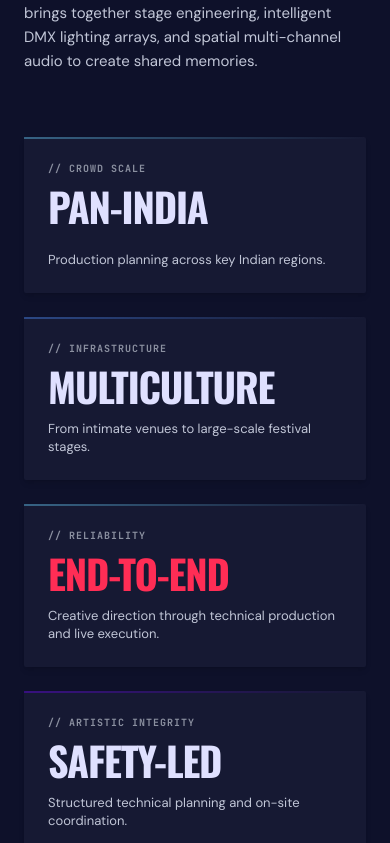
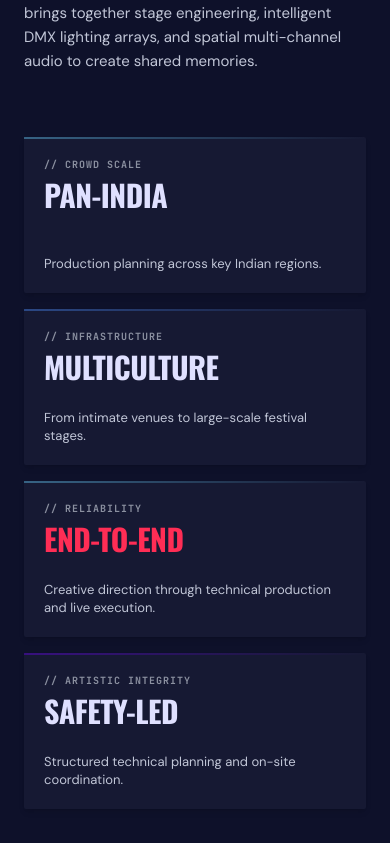
Before and after one commit to pixelcraftbyanirban-maker/Wave-Event-management, a Next.js app: page / in a window 390 px wide. Shown: the part 1441-2284 px from the top of the page. Built offline with nearby package versions, Linux system fonts and the light colour scheme.

Commit message:
fix(typography): scale telemetry block headings to prevent MULTICULTURE card overflow

```diff
--- a/components/BrandIntroduction.tsx
+++ b/components/BrandIntroduction.tsx
@@ -64,26 +64,26 @@ export default function BrandIntroduction() {
 
         {/* Telemetry Strip: 4 Critical Metric Blocks (Figma node 206:1047) */}
         <div
-          className="grid grid-cols-1 sm:grid-cols-2 lg:grid-cols-4 gap-6 pt-2"
+          className="grid grid-cols-1 sm:grid-cols-2 lg:grid-cols-4 gap-4 sm:gap-6 pt-2"
           data-node-id="206:1047"
           data-name="Telemetry Strip (4 Critical Metric Blocks)"
         >
           {telemetryBlocks.map((block) => (
             <div
               key={block.tag}
-              className="bg-[#161933] p-[24px] rounded-[2px] relative flex flex-col justify-between min-h-[156px] shadow-[0px_4px_6px_-1px_rgba(0,0,0,0.1),0px_2px_4px_-2px_rgba(0,0,0,0.1)] group hover:-translate-y-0.5 transition-all duration-200"
+              className="bg-[#161933] p-5 xl:p-6 rounded-[2px] relative flex flex-col justify-between min-h-[156px] shadow-[0px_4px_6px_-1px_rgba(0,0,0,0.1),0px_2px_4px_-2px_rgba(0,0,0,0.1)] group hover:-translate-y-0.5 transition-all duration-200"
             >
               {/* Top Accent Gradient Line */}
               <div
                 className={`absolute top-0 left-0 right-0 h-[2px] bg-gradient-to-r ${block.lineGradient} opacity-40 group-hover:opacity-100 transition-opacity`}
               />
 
-              <div className="flex flex-col gap-[4px]">
+              <div className="flex flex-col gap-[6px]">
                 <span className="font-mono font-bold text-[#8b90a0] text-[10px] tracking-[1px] uppercase">
                   {block.tag}
                 </span>
                 <span
-                  className={`font-['Oswald',sans-serif] font-bold text-[40px] sm:text-[48px] tracking-[-1.2px] leading-[52px] ${block.color}`}
+                  className={`font-['Oswald',sans-serif] font-bold text-[30px] sm:text-[34px] lg:text-[26px] xl:text-[32px] 2xl:text-[36px] tracking-[-0.5px] leading-[1.1] ${block.color}`}
                 >
                   {block.value}
                 </span>
```
